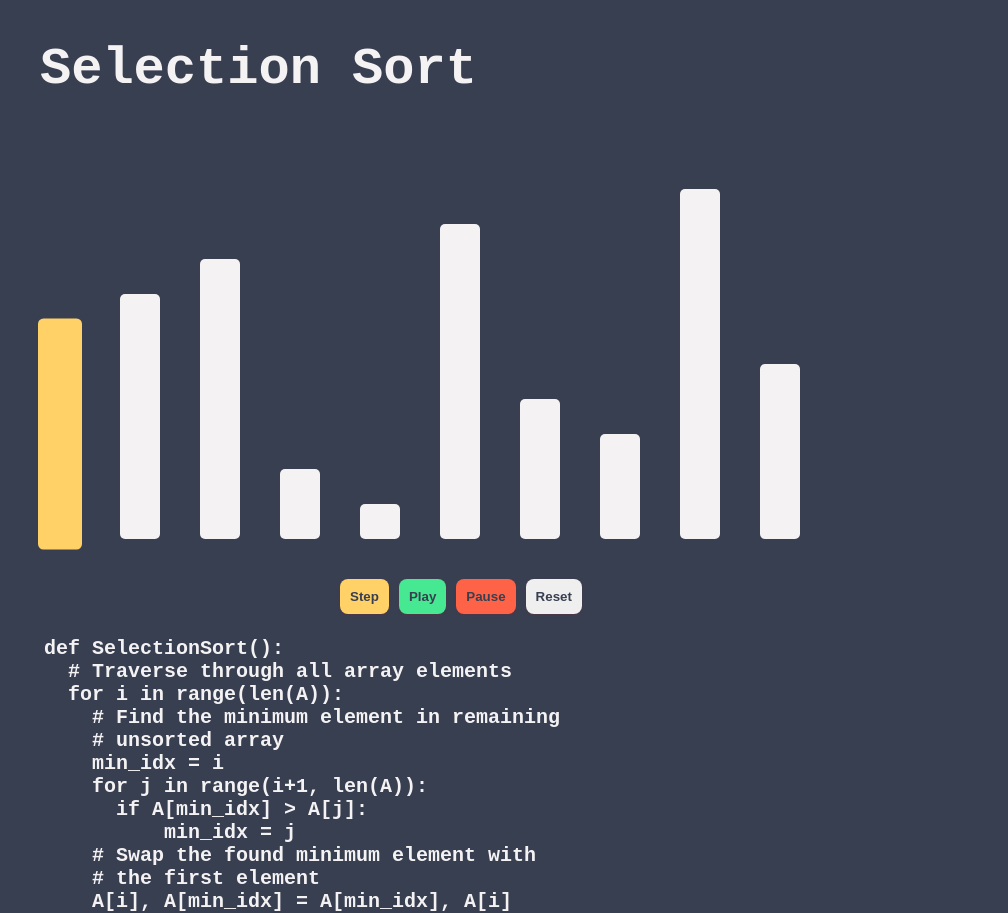
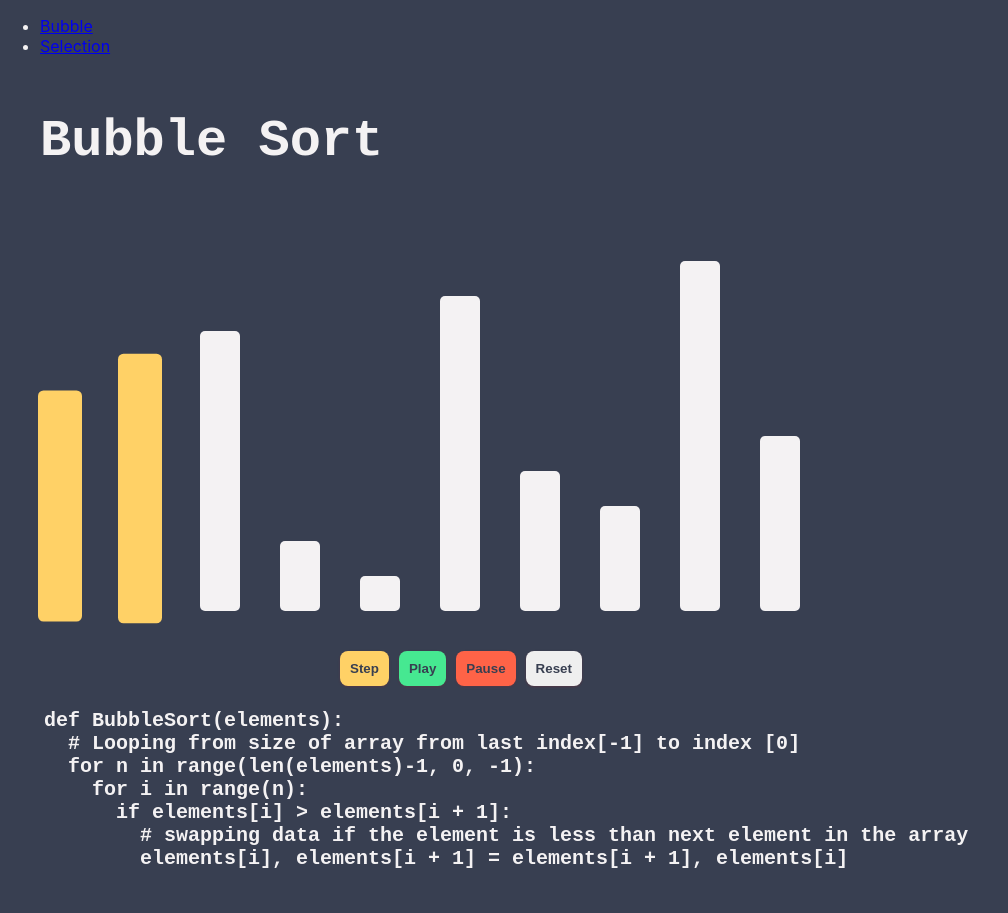
Before and after one commit to IrvinDelgado/algo-reviewer, a React (Create React App) app: page / in a window 1280 px wide. Shown: the whole page, without its empty margins (0-1008 px from the left). After the commit the page ends 870 px from the top, so only its background shows below. Built offline with nearby package versions, Linux system fonts and the light colour scheme.

Commit message:
routing foundation

```diff
--- a/src/views/Home.tsx
+++ b/src/views/Home.tsx
@@ -1,13 +1,33 @@
-// import BubbleSort from "../components/algo/bubble-sort/BubbleSort";
+import {
+  BrowserRouter as Router,
+  Link,
+  Route,
+  Routes,
+} from "react-router-dom";
+import BubbleSort from "../components/algo/bubble-sort/BubbleSort";
 import SelectionSort from "../components/algo/selection-sort/SelectionSort";
 
 const Home = () => {
-
   return (
-    <div>
-      {/* <BubbleSort/> */}
-      <SelectionSort/>
-    </div>
+    <Router>
+      <nav className="nav">
+        <ul>
+          <li>
+            <Link to="/bubble">Bubble</Link>
+          </li>
+          <li>
+            <Link to="/selection">Selection</Link>
+          </li>
+        </ul>
+      </nav>
+      <div className="content">
+        <Routes>
+          <Route path="/bubble" element={<BubbleSort/>}/>
+          <Route path="/selection" element={<SelectionSort/>}/>
+          <Route path="*" element={<BubbleSort/>}/>
+        </Routes>
+      </div>
+    </Router>
   )
 }
 
```
Also changed, not shown: package.json (+4 -3 lines), 1 other file (tests, documents, lock files or other folders).
